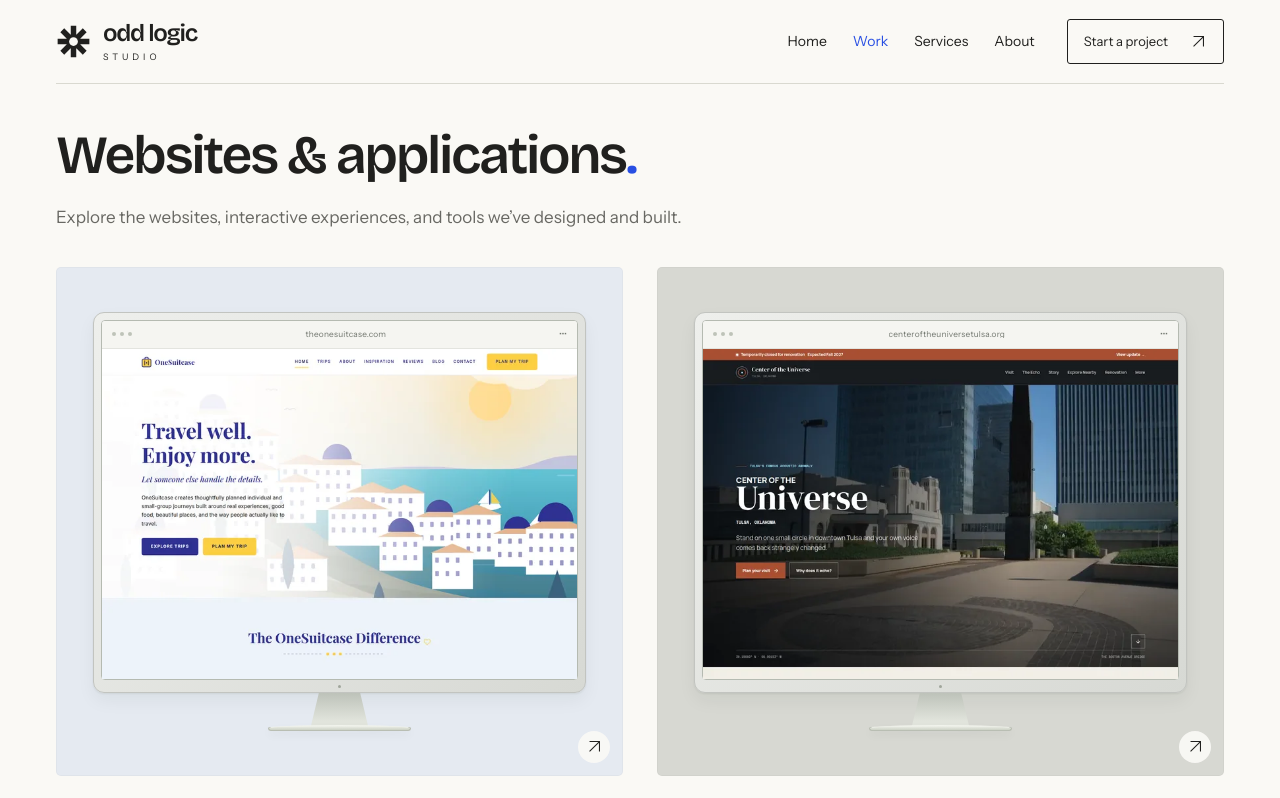
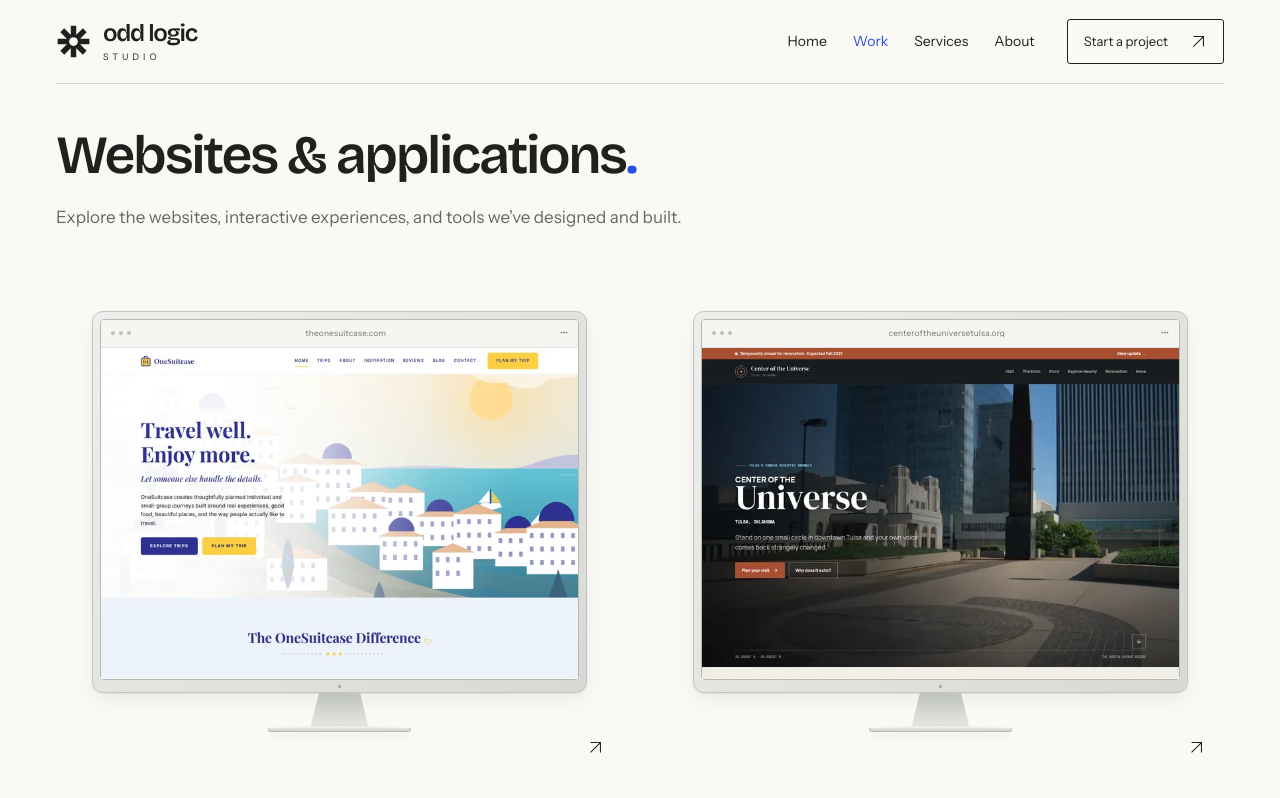
Before and after one commit to sirob511/studio, a Next.js app: page /work in a window 1280 px wide. Shown: the top 798 px of the page. Built offline with nearby package versions, Linux system fonts and the light colour scheme.

Commit message:
Remove colored backgrounds around project device previews

```diff
--- a/app/services/page.tsx
+++ b/app/services/page.tsx
@@ -10,7 +10,7 @@ export default function Services(){return <main id="main" className="wrap"><sect
   <div className="service-intro">
    <h2 id={`${service.slug}-title`}>{service.name}</h2><p>{service.detail}</p>
   </div>
-  <a className="service-example service-device-example" href={`/work/${project.slug}`} style={{background:project.color}} aria-label={`View ${project.name} case study`} data-event="case_study_open" data-project={project.slug}>
+  <a className="service-example service-device-example" href={`/work/${project.slug}`} aria-label={`View ${project.name} case study`} data-event="case_study_open" data-project={project.slug}>
    <div className={isApplication ? undefined : 'service-device-pair'}>
     <ProjectPreview project={project} variant={isApplication?'product':'desktop'} sizes="(max-width: 500px) 55vw, (max-width: 900px) 60vw, 420px"/>
     {!isApplication && <ProjectPreview project={project} variant="mobile"/>}
--- a/components/studio/project-media.css
+++ b/components/studio/project-media.css
@@ -133,6 +133,12 @@
   gap: 18px;
 }
 
+/* Device previews sit on the page surface without separate colored panels. */
+.service-example.service-device-example {
+  background: transparent;
+  border-radius: 0;
+}
+
 .service-device-pair .project-preview--phone {
   width: min(100%, 140px);
 }
@@ -230,8 +236,9 @@
   min-height: 0;
   aspect-ratio: auto;
   overflow: visible;
-  border: 1px solid #20201e08;
-  border-radius: 5px;
+  border: 0;
+  border-radius: 0;
+  background: transparent;
 }
 
 .project-preview-card .project-open {
@@ -269,6 +276,7 @@
   min-height: 0;
   aspect-ratio: auto;
   overflow: visible;
+  background: transparent;
   padding: clamp(24px, 4.5vw, 64px);
 }
 
@@ -332,7 +340,7 @@
 .case-showcase .case-media-stage {
   padding: 24px;
   border: 0;
-  border-radius: 4px;
+  border-radius: 0;
 }
 
 .case-showcase .project-preview--desktop {
--- a/components/studio/shared.tsx
+++ b/components/studio/shared.tsx
@@ -62,7 +62,7 @@ export function ProjectPreview({ project, variant = 'desktop', device = variant
 
 export function ProjectCard({ project }: { project: Project; index?: number; featured?: boolean }) {
   return <article className="project-card project-card--equal">
-    <Link className="project-visual project-preview-card" style={{ background: project.color }} href={`/work/${project.slug}`} data-event="case_study_open" data-project={project.slug} aria-label={`View ${project.name} case study`}>
+    <Link className="project-visual project-preview-card" href={`/work/${project.slug}`} data-event="case_study_open" data-project={project.slug} aria-label={`View ${project.name} case study`}>
       <ProjectPreview project={project} variant={['buildplane', 'xray'].includes(project.asset) ? 'product' : 'desktop'} sizes="(max-width: 650px) calc(100vw - 88px), (max-width: 1100px) 42vw, 560px" />
       <span className="project-open"><Arrow diagonal /></span>
     </Link>
--- a/lib/projects.ts
+++ b/lib/projects.ts
@@ -1,13 +1,13 @@
-export type Project = { slug:string; name:string; short:string; category:string; credit:string; asset:string; color:string; url:string; tags:string[]; audience:string; intro:string; decisions:{title:string;text:string}[]; liveLabel?:string; clip?:string };
+export type Project = { slug:string; name:string; short:string; category:string; credit:string; asset:string; url:string; tags:string[]; audience:string; intro:string; decisions:{title:string;text:string}[]; liveLabel?:string; clip?:string };
 export const projects:Project[] = [
- {slug:'onesuitcase-travel',name:'OneSuitcase Travel',short:'A world of possibilities. A travel brand with a personality.',category:'Websites',credit:'Client & partner work',asset:'onesuitcase',color:'#e5eaf1',url:'https://www.theonesuitcase.com/',tags:['Web design','Development','Travel'],audience:'For curious travelers exploring small-group journeys and custom trips.',intro:'Travel begins long before the departure gate. OneSuitcase brings that sense of anticipation online, with an illustrated world, a distinctive voice, and clear routes into group journeys and personal travel planning.',decisions:[{title:'Let the destination set the tone.',text:'Illustrated coastlines, warm yellow details, and expressive serif type give the homepage an unmistakable character. The visual language continues into the trip collection.'},{title:'Two ways to go somewhere.',text:'Explore Trips and Plan My Trip make the two main paths immediately clear. Destination pages then give travelers the detail they need before making an inquiry.'}]},
- {slug:'center-of-the-universe-tulsa',name:'Center of the Universe',short:'An unusual place. An invitation to explore.',category:'Interactive',credit:'Client & partner work',asset:'tulsa',color:'#d7d8d2',url:'https://centeroftheuniversetulsa.org/',tags:['Web design','Development','Visitor guide'],audience:'For visitors and locals curious about Tulsa’s acoustic landmark.',intro:'A small circle on a pedestrian bridge has a remarkably strange echo. This visitor guide brings that curiosity to the screen, then helps people understand the place and plan a visit.',decisions:[{title:'Build the identity around the echo.',text:'Concentric rings and a dark, atmospheric palette turn an invisible acoustic effect into a recognizable visual idea.'},{title:'Make curiosity practical.',text:'History, the surrounding neighborhood, access information, and current visit updates sit alongside the story. On a phone, that practical information remains part of the same clear reading order.'}]},
- {slug:'buildplane',name:'BuildPlane',short:'From an idea to an architecture you can work with.',category:'Applications',credit:'Odd Logic AI product',asset:'buildplane',color:'#e7ebfa',url:'https://buildplane.ai/',tags:['Product design','Web application','AWS'],audience:'For developers and teams planning AWS architecture.',intro:'BuildPlane turns a prompt into an editable AWS architecture diagram. The product pairs a visual canvas with an AI agent so that generating an architecture is the beginning of the workflow, not the end.',decisions:[{title:'Keep the architecture editable.',text:'A canvas gives the system a visible shape. Services and their connections can be inspected and refined as the architecture takes form.'},{title:'Make the first step concrete.',text:'Pre-generated examples give visitors a way into the product before writing a prompt of their own. The Highly Available Three-Tier Web App example is shown here.'}],liveLabel:'Explore BuildPlane',clip:'buildplane'},
- {slug:'website-xray',name:'Website X-Ray',short:'Complex website data. A clearer next step.',category:'Applications',credit:'Odd Logic AI product',asset:'xray',color:'#e0ede9',url:'https://websitexray.com/',tags:['Product design','Web application','Reporting'],audience:'For website owners and teams deciding what to improve next.',intro:'Website X-Ray brings SEO, security, performance, and AI discoverability into a single audit. The design challenge is to make a dense report feel useful at a glance and specific when someone needs to act.',decisions:[{title:'Start with the overview.',text:'Scores group the findings into recognizable categories. A reader can see the overall shape of a report before moving into individual checks.'},{title:'Connect findings to action.',text:'The demo report shows the path from summary to prioritized recommendations. Details stay close to the issue they explain, keeping the next step in context.'}],liveLabel:'Explore Website X-Ray',clip:'xray'},
- {slug:'a-planet-of-her-own',name:'A Planet of Her Own',short:'A small illustrated world, made to be discovered.',category:'Interactive',credit:'Client & partner work',asset:'planet',color:'#e8dff1',url:'https://whimsical-drab.vercel.app/index.html',tags:['Web design','Interactive experience'],audience:'For visitors who want to wander through an illustrated digital world.',intro:'A Planet of Her Own is an invitation to pause and explore. Illustration leads the experience, making the website feel like a place to spend time rather than simply a page to read.',decisions:[{title:'Let the world lead.',text:'A lavender planet, a greenhouse, and a telescope establish a gentle, cohesive setting. The composition gives the illustration room to tell its story.'},{title:'Invite a little exploration.',text:'A welcoming voice and discoverable interactions make the experience personal. The visual world stays at the center as visitors move through it.'}]},
- {slug:'centennial-fountain',name:'Centennial Fountain',short:'A Chicago landmark, seen from a fresh perspective.',category:'Interactive',credit:'Client & partner work',asset:'fountain',color:'#dce9ef',url:'https://centennialfountain.org/',tags:['Web design','Development','Visitor guide'],audience:'For Chicago visitors and locals exploring the riverfront.',intro:'The river, the water cannon, and the city around them give this guide its subject and its rhythm. Centennial Fountain combines an introduction to the landmark with practical tools for seeing it in person.',decisions:[{title:'Give visitors a useful first answer.',text:'A scheduled water-cannon countdown brings timing into the homepage. It helps connect the digital experience to a real visit.'},{title:'Explore from different angles.',text:'Find your view introduces riverfront viewpoints. History and an interactive river-reversal experience provide another way to understand the setting.'}]},
- {slug:'compute4cure',name:'Compute4Cure',short:'A clearer invitation to contribute to open science.',category:'Websites',credit:'Odd Logic initiative',asset:'compute',color:'#dde9e8',url:'https://compute4cure.org/',tags:['Web design','Development','Open science'],audience:'For people interested in contributing computing hardware to open science.',intro:'Compute4Cure introduces a simple idea: shared computing can support scientific work. The website gives the initiative a clear home and a direct route for people who want to contribute.',decisions:[{title:'Lead with the purpose.',text:'Donated compute for open science explains the initiative before visitors encounter technical details. The central idea stays easy to find.'},{title:'Make participation tangible.',text:'The hardware-donation pathway turns interest into a specific next step. The site keeps the contribution model close to the mission.'}]},
- {slug:'oddlogic-ai',name:'OddLogic.ai',short:'A home for practical tools and independent ideas.',category:'Websites',credit:'Studio-owned site · Odd Logic AI',asset:'oddlogic',color:'#e6e6e3',url:'https://oddlogic.ai/',tags:['Web design','Development','Product portfolio'],audience:'For founders, builders, and operators exploring Odd Logic AI’s tools.',intro:'OddLogic.ai brings the product business into one place. It introduces practical tools, explains the approach behind them, and gives each product a clear path to its own experience.',decisions:[{title:'Make the offering easy to scan.',text:'A short introduction and individual product previews help visitors orient themselves quickly. Each project has a direct route to the live site.'},{title:'Give different work its own place.',text:'Products and initiatives are presented separately from client and partner work. Odd Logic Studio extends that distinction with a dedicated home for client services.'}]}
+ {slug:'onesuitcase-travel',name:'OneSuitcase Travel',short:'A world of possibilities. A travel brand with a personality.',category:'Websites',credit:'Client & partner work',asset:'onesuitcase',url:'https://www.theonesuitcase.com/',tags:['Web design','Development','Travel'],audience:'For curious travelers exploring small-group journeys and custom trips.',intro:'Travel begins long before the departure gate. OneSuitcase brings that sense of anticipation online, with an illustrated world, a distinctive voice, and clear routes into group journeys and personal travel planning.',decisions:[{title:'Let the destination set the tone.',text:'Illustrated coastlines, warm yellow details, and expressive serif type give the homepage an unmistakable character. The visual language continues into the trip collection.'},{title:'Two ways to go somewhere.',text:'Explore Trips and Plan My Trip make the two main paths immediately clear. Destination pages then give travelers the detail they need before making an inquiry.'}]},
+ {slug:'center-of-the-universe-tulsa',name:'Center of the Universe',short:'An unusual place. An invitation to explore.',category:'Interactive',credit:'Client & partner work',asset:'tulsa',url:'https://centeroftheuniversetulsa.org/',tags:['Web design','Development','Visitor guide'],audience:'For visitors and locals curious about Tulsa’s acoustic landmark.',intro:'A small circle on a pedestrian bridge has a remarkably strange echo. This visitor guide brings that curiosity to the screen, then helps people understand the place and plan a visit.',decisions:[{title:'Build the identity around the echo.',text:'Concentric rings and a dark, atmospheric palette turn an invisible acoustic effect into a recognizable visual idea.'},{title:'Make curiosity practical.',text:'History, the surrounding neighborhood, access information, and current visit updates sit alongside the story. On a phone, that practical information remains part of the same clear reading order.'}]},
+ {slug:'buildplane',name:'BuildPlane',short:'From an idea to an architecture you can work with.',category:'Applications',credit:'Odd Logic AI product',asset:'buildplane',url:'https://buildplane.ai/',tags:['Product design','Web application','AWS'],audience:'For developers and teams planning AWS architecture.',intro:'BuildPlane turns a prompt into an editable AWS architecture diagram. The product pairs a visual canvas with an AI agent so that generating an architecture is the beginning of the workflow, not the end.',decisions:[{title:'Keep the architecture editable.',text:'A canvas gives the system a visible shape. Services and their connections can be inspected and refined as the architecture takes form.'},{title:'Make the first step concrete.',text:'Pre-generated examples give visitors a way into the product before writing a prompt of their own. The Highly Available Three-Tier Web App example is shown here.'}],liveLabel:'Explore BuildPlane',clip:'buildplane'},
+ {slug:'website-xray',name:'Website X-Ray',short:'Complex website data. A clearer next step.',category:'Applications',credit:'Odd Logic AI product',asset:'xray',url:'https://websitexray.com/',tags:['Product design','Web application','Reporting'],audience:'For website owners and teams deciding what to improve next.',intro:'Website X-Ray brings SEO, security, performance, and AI discoverability into a single audit. The design challenge is to make a dense report feel useful at a glance and specific when someone needs to act.',decisions:[{title:'Start with the overview.',text:'Scores group the findings into recognizable categories. A reader can see the overall shape of a report before moving into individual checks.'},{title:'Connect findings to action.',text:'The demo report shows the path from summary to prioritized recommendations. Details stay close to the issue they explain, keeping the next step in context.'}],liveLabel:'Explore Website X-Ray',clip:'xray'},
+ {slug:'a-planet-of-her-own',name:'A Planet of Her Own',short:'A small illustrated world, made to be discovered.',category:'Interactive',credit:'Client & partner work',asset:'planet',url:'https://whimsical-drab.vercel.app/index.html',tags:['Web design','Interactive experience'],audience:'For visitors who want to wander through an illustrated digital world.',intro:'A Planet of Her Own is an invitation to pause and explore. Illustration leads the experience, making the website feel like a place to spend time rather than simply a page to read.',decisions:[{title:'Let the world lead.',text:'A lavender planet, a greenhouse, and a telescope establish a gentle, cohesive setting. The composition gives the illustration room to tell its story.'},{title:'Invite a little exploration.',text:'A welcoming voice and discoverable interactions make the experience personal. The visual world stays at the center as visitors move through it.'}]},
+ {slug:'centennial-fountain',name:'Centennial Fountain',short:'A Chicago landmark, seen from a fresh perspective.',category:'Interactive',credit:'Client & partner work',asset:'fountain',url:'https://centennialfountain.org/',tags:['Web design','Development','Visitor guide'],audience:'For Chicago visitors and locals exploring the riverfront.',intro:'The river, the water cannon, and the city around them give this guide its subject and its rhythm. Centennial Fountain combines an introduction to the landmark with practical tools for seeing it in person.',decisions:[{title:'Give visitors a useful first answer.',text:'A scheduled water-cannon countdown brings timing into the homepage. It helps connect the digital experience to a real visit.'},{title:'Explore from different angles.',text:'Find your view introduces riverfront viewpoints. History and an interactive river-reversal experience provide another way to understand the setting.'}]},
+ {slug:'compute4cure',name:'Compute4Cure',short:'A clearer invitation to contribute to open science.',category:'Websites',credit:'Odd Logic initiative',asset:'compute',url:'https://compute4cure.org/',tags:['Web design','Development','Open science'],audience:'For people interested in contributing computing hardware to open science.',intro:'Compute4Cure introduces a simple idea: shared computing can support scientific work. The website gives the initiative a clear home and a direct route for people who want to contribute.',decisions:[{title:'Lead with the purpose.',text:'Donated compute for open science explains the initiative before visitors encounter technical details. The central idea stays easy to find.'},{title:'Make participation tangible.',text:'The hardware-donation pathway turns interest into a specific next step. The site keeps the contribution model close to the mission.'}]},
+ {slug:'oddlogic-ai',name:'OddLogic.ai',short:'A home for practical tools and independent ideas.',category:'Websites',credit:'Studio-owned site · Odd Logic AI',asset:'oddlogic',url:'https://oddlogic.ai/',tags:['Web design','Development','Product portfolio'],audience:'For founders, builders, and operators exploring Odd Logic AI’s tools.',intro:'OddLogic.ai brings the product business into one place. It introduces practical tools, explains the approach behind them, and gives each product a clear path to its own experience.',decisions:[{title:'Make the offering easy to scan.',text:'A short introduction and individual product previews help visitors orient themselves quickly. Each project has a direct route to the live site.'},{title:'Give different work its own place.',text:'Products and initiatives are presented separately from client and partner work. Odd Logic Studio extends that distinction with a dedicated home for client services.'}]}
 ];
 export const services = [
  {slug:'custom-websites',name:'Custom websites',number:'01',description:'A digital home with its own point of view. Designed around your business and what your customers need to do.',detail:'For service businesses, travel brands, editorial projects, and destinations that need a distinctive public-facing website.',items:['Logo design & visual identity','Website design','Responsive desktop & mobile development','Content structure & search foundations','Accessibility & launch checks'],projects:['onesuitcase-travel','compute4cure'],line:'Your business has a character. Your website should, too.'},
```
Also changed, not shown: app/work/[slug]/page.tsx (+2 -8 lines), verification.json (+17 -0 lines).
